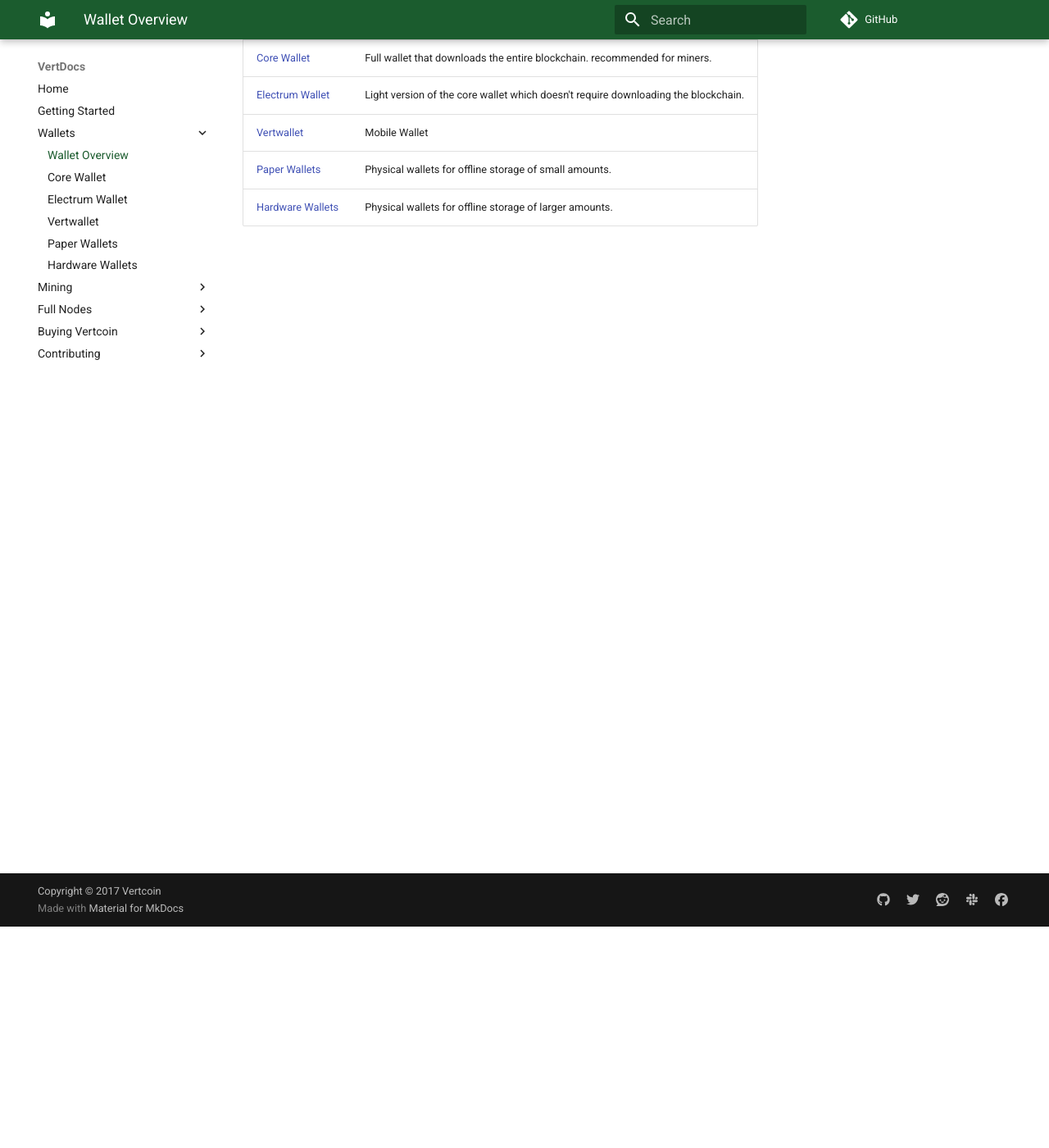
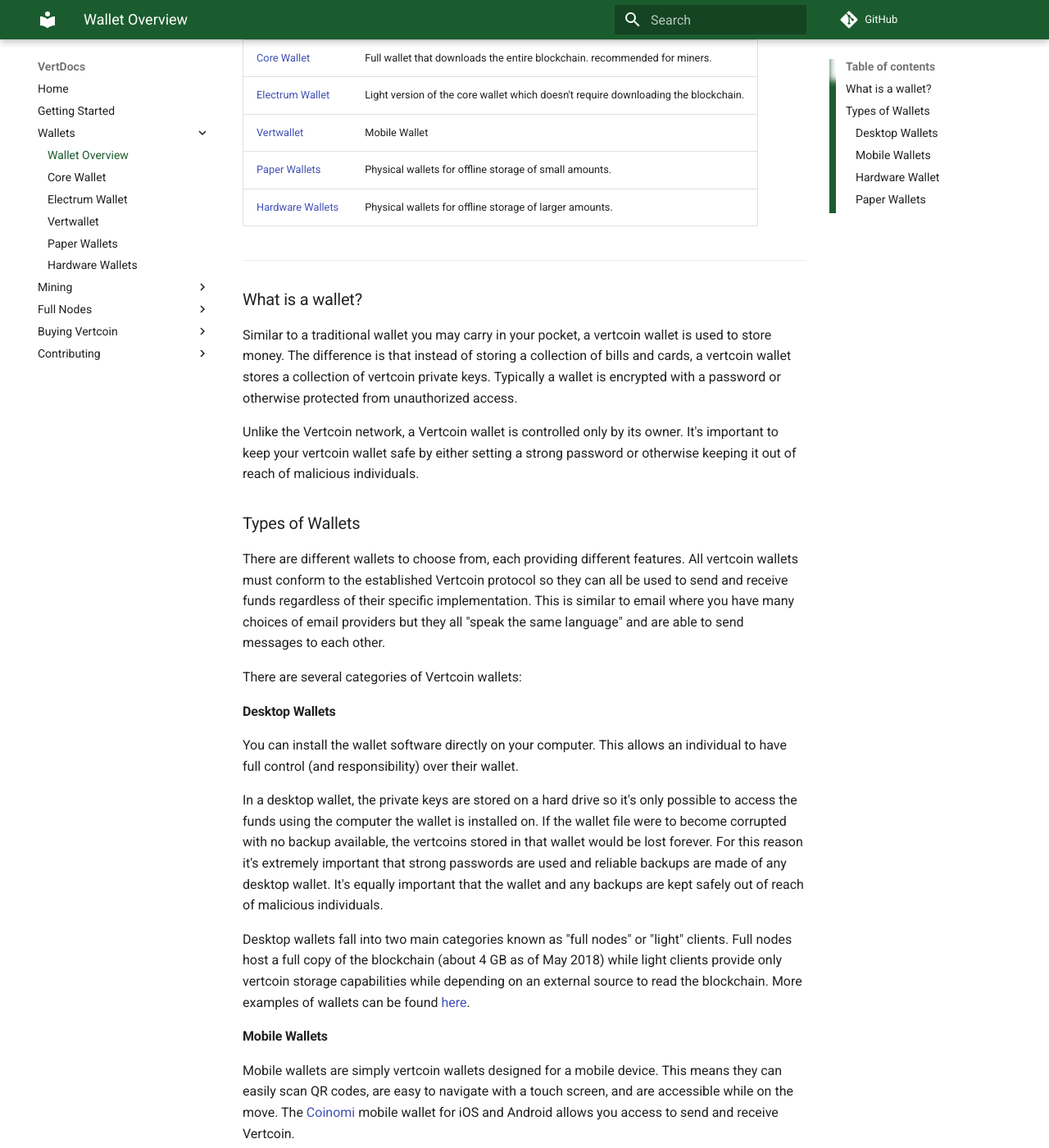
Before and after one commit to vertcoin-project/VertDocs, an MkDocs documentation site: the page built from docs/Wallets/Wallet-Overview.md, in a window 1280 px wide and 1400 px high, scrolled down 270 px. Shown: the whole window at 82% size. Built offline with MkDocs 1.6.1 and Material for MkDocs 9.7.7, drawn with Linux system fonts in a browser that asks for light colours; comment, search, counter and statistics services are not loaded; old or Windows-style settings are respelled for this version of MkDocs; some of the changed text lies outside the part shown.

Commit message:
Update Wallet-Overview.md
1.) Appended brief descriptions of types of wallets that can store Vertcoin
2.) Added link to release of mobile wallet Coinomi on iOS which now provides mobile wallet access for Vertcoin on iOS

```diff
--- a/docs/Wallets/Wallet-Overview.md
+++ b/docs/Wallets/Wallet-Overview.md
@@ -9,3 +9,40 @@
 | [Vertwallet](./Vertwallet/) | Mobile Wallet |
 | [Paper Wallets](./Paper-Wallets/) | Physical wallets for offline storage of small amounts. |
 | [Hardware Wallets](./Hardware-Wallets/) | Physical wallets for offline storage of larger amounts. |
+
+---------------------------------------------
+
+
+### What is a wallet?
+
+Similar to a traditional wallet you may carry in your pocket, a vertcoin wallet is used to store money. The difference is that instead of storing a collection of bills and cards, a vertcoin wallet stores a collection of vertcoin private keys. Typically a wallet is encrypted with a password or otherwise protected from unauthorized access.
+
+Unlike the Vertcoin network, a Vertcoin wallet is controlled only by its owner. It's important to keep your vertcoin wallet safe by either setting a strong password or otherwise keeping it out of reach of malicious individuals.
+
+### Types of Wallets
+
+There are different wallets to choose from, each providing different features. All vertcoin wallets must conform to the established Vertcoin protocol so they can all be used to send and receive funds regardless of their specific implementation. This is similar to email where you have many choices of email providers but they all "speak the same language" and are able to send messages to each other.
+
+There are several categories of Vertcoin wallets:
+
+#### Desktop Wallets
+
+You can install the wallet software directly on your computer. This allows an individual to have full control (and responsibility) over their wallet.
+
+In a desktop wallet, the private keys are stored on a hard drive so it's only possible to access the funds using the computer the wallet is installed on. If the wallet file were to become corrupted with no backup available, the vertcoins stored in that wallet would be lost forever. For this reason it's extremely important that strong passwords are used and reliable backups are made of any desktop wallet. It's equally important that the wallet and any backups are kept safely out of reach of malicious individuals.
+
+Desktop wallets fall into two main categories known as "full nodes" or "light" clients. Full nodes host a full copy of the blockchain (about 4 GB as of May 2018) while light clients provide only vertcoin storage capabilities while depending on an external source to read the blockchain. More examples of wallets can be found [here](https://vertcoin.org/download/).
+
+#### Mobile Wallets
+
+Mobile wallets are simply vertcoin wallets designed for a mobile device. This means they can easily scan QR codes, are easy to navigate with a touch screen, and are accessible while on the move. The [Coinomi](https://twitter.com/kimionis/status/982314290244878336) mobile wallet for iOS and Android allows you access to send and receive Vertcoin.
+
+Mobile wallets are almost always "light" clients in that they do not store a full copy of the blockchain.
+
+#### Hardware Wallet
+
+A hardware wallet is a specialized type of device designed specifically to store cryptocurrency. The advantage is that hardware wallets are much more difficult for a malicious user to compromise when compared to a desktop or mobile wallet since they use the bare minimum amount of software required to safely store vertcoins.
+
+#### Paper Wallets
+
+Paper wallets are a way to embody vertcoins in a physical medium such as paper or metal. If a paper wallet is lost or destroyed, the vertcoin stored on it are gone forever.
```
